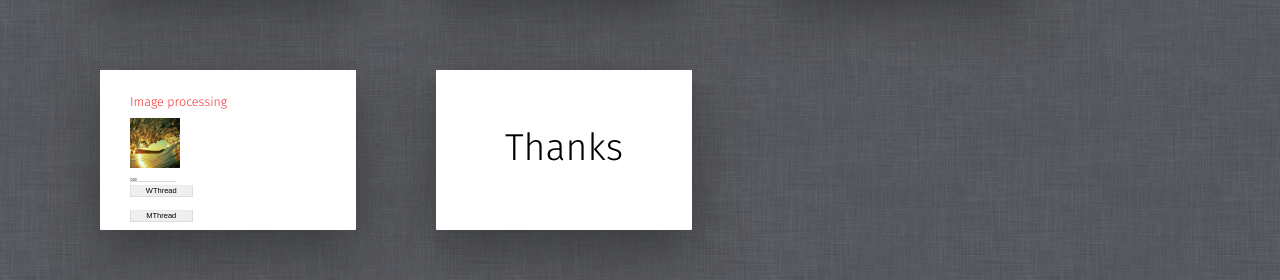
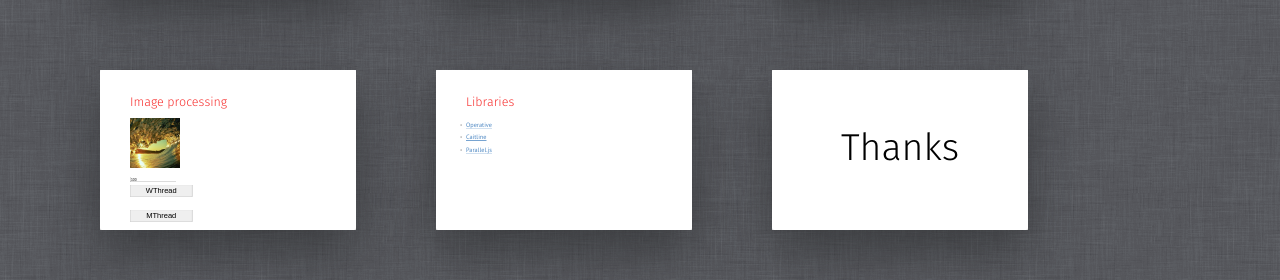
Before and after one commit to ckyambitny/concurrent-javascript, a plain HTML site: page index.html in a window 1280 px wide. Shown: the part 1840-2120 px from the top of the page. Drawn offline with Linux system fonts and the light colour scheme.

Commit message:
added libs

```diff
--- a/index.html
+++ b/index.html
@@ -478,6 +478,17 @@
 
     </script>
 
+     <section class="slide">
+        <div>
+            <h2>Libraries</h2>
+            <ul>
+                <li><a href="https://github.com/padolsey/operative">Operative</a></li>
+                <li><a href="https://github.com/calvinmetcalf/catiline">Caitline</a></li>
+                <li><a href="https://adambom.github.io/parallel.js/">Parallel.js</a></li>
+            </ul>
+        </div>
+    </section>
+
 
     <section class="slide shout">
         <div>
```
